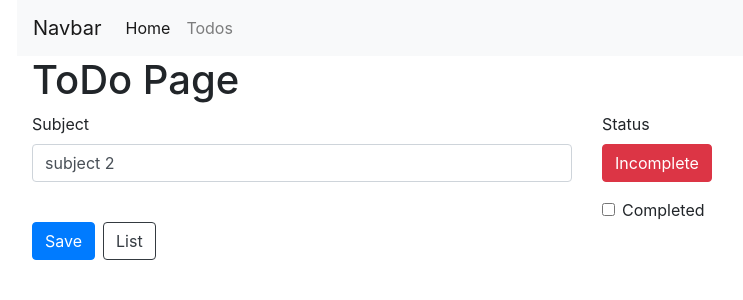
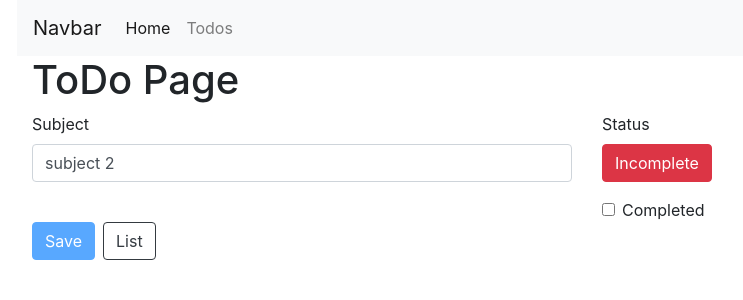
Before and after one commit to ddingjo/vuejsStudy, a Vue app: page /todos/1 in a window 1280 px wide. Shown: the top 300 px of the page, without its empty margins (53-796 px from the left). Built offline with nearby package versions, Linux system fonts and the light colour scheme; data requests are answered from the project's data file.

Commit message:
Data Change Submit Button

```diff
--- a/db.json
+++ b/db.json
@@ -171,9 +171,9 @@
       "completed": false
     },
     {
-      "subject": "123123 editer",
+      "subject": "123123 editer23423423423",
       "id": 35,
-      "completed": false,
+      "completed": true,
       "todo": {
         "subject": "123123",
         "id": 35,
--- a/package.json
+++ b/package.json
@@ -9,6 +9,7 @@
   },
   "dependencies": {
     "axios": "^1.4.0",
+    "lodash": "^4.17.21",
     "vue": "^3.3.4",
     "vue-router": "^4.2.4"
   },
--- a/src/pages/todos/_id.vue
+++ b/src/pages/todos/_id.vue
@@ -33,22 +33,33 @@
                 </div>
             </div>
         </div>
-        <button type="submit" class="btn btn-primary">Save</button>
+        <button
+            type="submit"
+            class="btn btn-primary"
+            :disabled="todoUpdated"
+        >
+            Save
+        </button>
         <button type="reset" class="btn btn-outline-dark ml-2" @click="moveTodoList">List</button>
     </form>
 </template>
 <script>
 import { useRoute, useRouter } from 'vue-router';
 import axios from 'axios'
-import { ref } from 'vue'
+import { ref, computed } from 'vue'
+import _ from 'lodash';
 
 export default {
     setup() {
         const route = useRoute();
         const router = useRouter();
         const todo = ref(null);
+        const originalTodo = ref(null);
+        const isLoading = ref(true);
 
-        const isLoading = ref(true);
+        const todoUpdated = computed(() => {
+            return _.isEqual(todo.value, originalTodo.value)
+        })
         const toggleTodoStatus = () => {
             todo.value.completed = !todo.value.completed;
         }
@@ -59,7 +70,8 @@
         }
         const getTodo = async () => {
             const res = await axios.get(`http://localhost:3000/todos/${route.params.id}`)
-            todo.value = res.data;
+            todo.value = {...res.data}; // 스프레드 오퍼레이터
+            originalTodo.value = {...res.data};
             isLoading.value = false;
         }
 
@@ -72,7 +84,8 @@
                     completed: todo.value.completed,
                     subject: todo.value.subject
                 })
-                todo.value = res.data;
+                todo.value = {...res.data}; // 스프레드 오퍼레이터
+                originalTodo.value = {...res.data};
             } catch (err) {
                 err.value = "deleteTodo: " + err;
             }
@@ -84,6 +97,7 @@
             onSave,
             toggleTodoStatus,
             moveTodoList,
+            todoUpdated,
         }
     }
 
```
Also changed, not shown: 1 other file (tests, documents, lock files or other folders).
